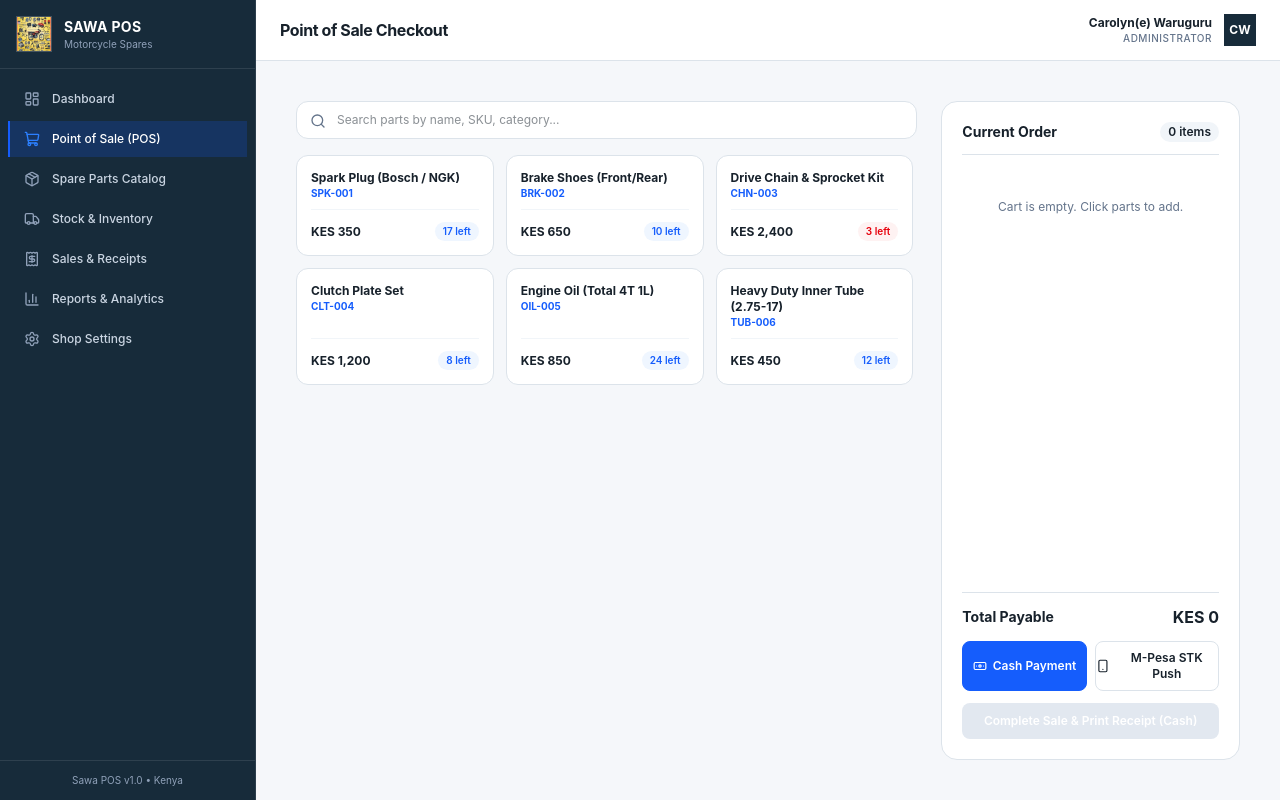
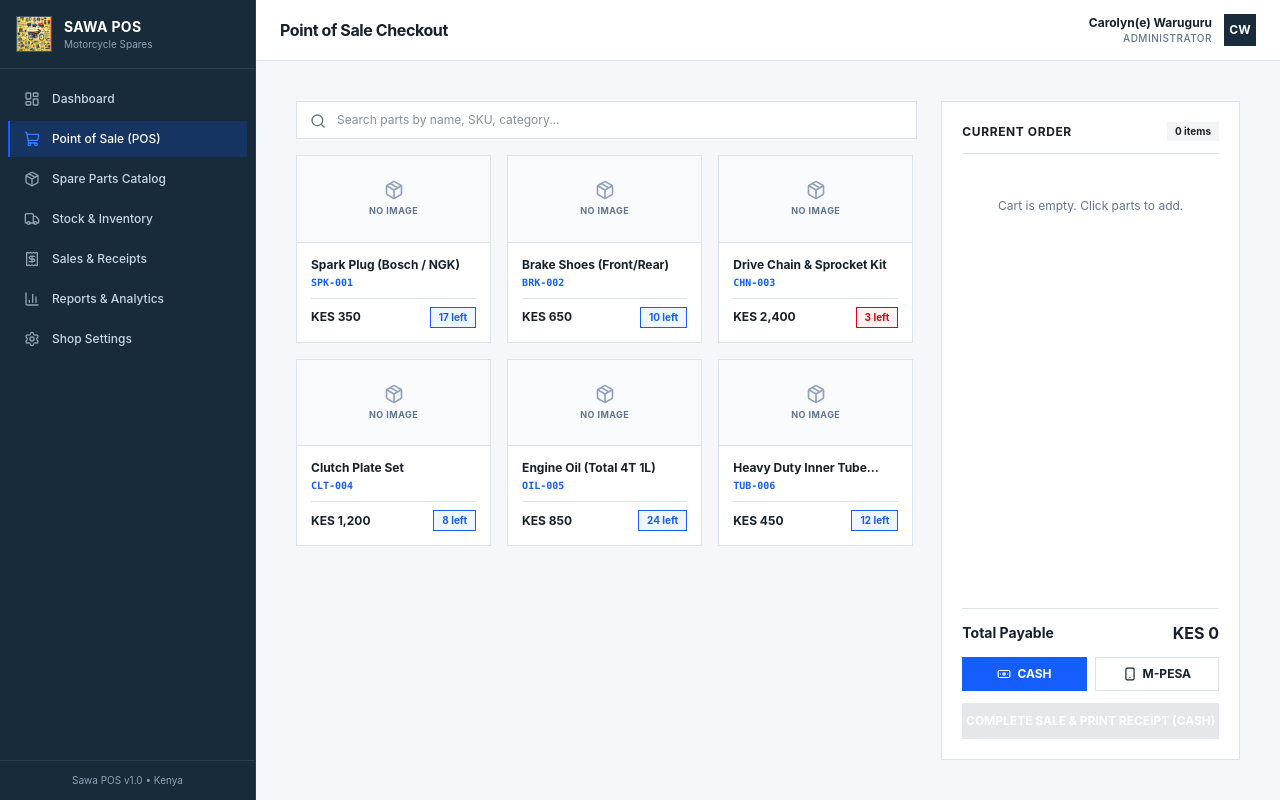
Before and after one commit to TimTechLabs/sawa-pos, a React (Vite) app in the folder frontend/: page / in a window 1280 px wide. Both pictures are taken after a click on the button "Point of Sale (POS)". Built offline with nearby package versions, Linux system fonts and the light colour scheme.

Commit message:
Fix modal border styling, image padding, and update POS product card layout

```diff
--- a/frontend/src/pages/POSView.jsx
+++ b/frontend/src/pages/POSView.jsx
@@ -1,5 +1,5 @@
 import React, { useState, useEffect } from 'react';
-import { ShoppingCart, Trash2, Printer, Search, Smartphone, Banknote, CheckCircle } from 'lucide-react';
+import { ShoppingCart, Trash2, Printer, Search, Smartphone, Banknote, Package } from 'lucide-react';
 import { getProducts, updateProductStock } from '../utils/productService';
 
 const API_BASE_URL = window.location.hostname === 'localhost'
@@ -68,7 +68,7 @@ export default function POSView({ globalSearch = '' }) {
   const finalizeTransaction = (methodLabel, referenceNo) => {
     const receiptNo = `SAWA-${Math.floor(100000 + Math.random() * 900000)}`;
 
-    // Fixed: Using local device time instead of UTC to avoid time offset
+    // Using local device time instead of UTC to avoid time offset
     const now = new Date();
     const dateFormatted = `${now.getFullYear()}-${String(now.getMonth() + 1).padStart(2, '0')}-${String(now.getDate()).padStart(2, '0')} ${String(now.getHours()).padStart(2, '0')}:${String(now.getMinutes()).padStart(2, '0')}`;
 
@@ -172,26 +172,41 @@ export default function POSView({ globalSearch = '' }) {
             placeholder="Search parts by name, SKU, category..."
             value={searchQuery}
             onChange={(e) => setSearchQuery(e.target.value)}
-            className="w-full bg-white border border-[#DCE3EA] pl-10 pr-4 py-2.5 text-xs text-[#17212B] focus:outline-none focus:border-blue-600 rounded-xl"
+            className="w-full bg-white border border-[#DCE3EA] pl-10 pr-4 py-2.5 text-xs text-[#17212B] focus:outline-none focus:border-black"
           />
         </div>
 
-        <div className="grid grid-cols-1 sm:grid-cols-2 md:grid-cols-3 gap-3 overflow-y-auto pr-1">
+        <div className="grid grid-cols-1 sm:grid-cols-2 md:grid-cols-3 gap-4 overflow-y-auto pr-1">
           {filteredProducts.map((product) => (
             <div
               key={product.sku}
               onClick={() => addToCart(product)}
-              className="bg-white border border-[#DCE3EA] p-3.5 rounded-xl cursor-pointer hover:border-blue-600 transition-colors flex flex-col justify-between"
+              className="bg-white border border-[#DCE3EA] cursor-pointer hover:border-black transition-colors flex flex-col justify-between"
             >
-              <div>
-                <h4 className="font-bold text-xs text-[#17212B]">{product.name}</h4>
-                <p className="text-[10px] text-blue-600 uppercase font-bold">{product.sku}</p>
+              {/* Product Image Container (Compact auto-sizing with no empty fixed-height gap) */}
+              <div className="w-full bg-[#F9FAFB] border-b border-[#DCE3EA] flex items-center justify-center p-3">
+                {product.image ? (
+                  <img src={product.image} alt={product.name} className="max-h-24 w-auto object-contain" />
+                ) : (
+                  <div className="flex flex-col items-center justify-center text-slate-400 py-3 space-y-1">
+                    <Package className="w-5 h-5 text-slate-400" />
+                    <span className="text-[9px] font-bold uppercase tracking-wider text-slate-500">NO IMAGE</span>
+                  </div>
+                )}
               </div>
-              <div className="flex items-center justify-between pt-3 mt-2 border-t border-slate-100">
-                <span className="font-bold text-xs text-[#17212B]">KES {product.price.toLocaleString()}</span>
-                <span className={`text-[10px] px-2 py-0.5 rounded-full font-semibold ${product.stock <= 5 ? 'text-red-600 bg-red-50' : 'text-blue-600 bg-blue-50'}`}>
-                  {product.stock} left
-                </span>
+
+              {/* Product Info & Pricing Bottom Section */}
+              <div className="p-3.5 flex flex-col justify-between bg-white space-y-2">
+                <div>
+                  <h4 className="font-bold text-xs text-[#17212B] line-clamp-1">{product.name}</h4>
+                  <p className="text-[10px] text-blue-600 uppercase font-mono font-bold mt-0.5">{product.sku}</p>
+                </div>
+                <div className="flex items-center justify-between pt-2 border-t border-[#DCE3EA]">
+                  <span className="font-bold text-xs text-[#17212B]">KES {product.price.toLocaleString()}</span>
+                  <span className={`text-[10px] px-2 py-0.5 font-bold border ${product.stock <= 5 ? 'border-red-600 text-red-600 bg-red-50' : 'border-blue-600 text-blue-600 bg-blue-50'}`}>
+                    {product.stock} left
+                  </span>
+                </div>
               </div>
             </div>
           ))}
@@ -199,11 +214,11 @@ export default function POSView({ globalSearch = '' }) {
       </div>
 
       {/* Cart & Checkout Panel */}
-      <div className="bg-white border border-[#DCE3EA] p-4 sm:p-5 rounded-2xl flex flex-col justify-between space-y-4">
+      <div className="bg-white border border-[#DCE3EA] p-4 sm:p-5 flex flex-col justify-between space-y-4">
         <div>
           <div className="flex items-center justify-between border-b border-[#DCE3EA] pb-3">
-            <h3 className="font-bold text-sm text-[#17212B]">Current Order</h3>
-            <span className="text-xs bg-slate-100 text-[#17212B] px-2 py-0.5 rounded-full font-semibold">
+            <h3 className="font-bold text-xs uppercase tracking-wider text-[#17212B]">Current Order</h3>
+            <span className="text-[10px] bg-[#F3F4F6] text-[#17212B] px-2 py-0.5 font-bold">
               {cart.reduce((sum, item) => sum + item.qty, 0)} items
             </span>
           </div>
@@ -213,7 +228,7 @@ export default function POSView({ globalSearch = '' }) {
               <p className="text-xs text-[#64748B] text-center py-8">Cart is empty. Click parts to add.</p>
             ) : (
               cart.map((item) => (
-                <div key={item.sku} className="flex items-center justify-between p-2 bg-slate-50 border border-[#DCE3EA] rounded-lg">
+                <div key={item.sku} className="flex items-center justify-between p-2 bg-[#F9FAFB] border border-[#DCE3EA]">
                   <div>
                     <div className="text-xs font-bold text-[#17212B]">{item.name}</div>
                     <div className="text-[10px] text-[#64748B]">
@@ -241,31 +256,31 @@ export default function POSView({ globalSearch = '' }) {
           <div className="grid grid-cols-2 gap-2">
             <button
               onClick={() => setPaymentMethod('cash')}
-              className={`py-2 text-xs font-semibold rounded-lg flex items-center justify-center gap-1.5 border ${
+              className={`py-2 text-xs font-bold uppercase flex items-center justify-center gap-1.5 border ${
                 paymentMethod === 'cash'
                   ? 'bg-blue-600 text-white border-blue-600'
-                  : 'bg-white text-[#17212B] border-[#DCE3EA] hover:bg-slate-50'
+                  : 'bg-white text-[#17212B] border-[#DCE3EA] hover:bg-[#F3F4F6]'
               }`}
             >
               <Banknote className="w-3.5 h-3.5" />
-              <span>Cash Payment</span>
+              <span>Cash</span>
             </button>
             <button
               onClick={() => setPaymentMethod('mpesa')}
-              className={`py-2 text-xs font-semibold rounded-lg flex items-center justify-center gap-1.5 border ${
+              className={`py-2 text-xs font-bold uppercase flex items-center justify-center gap-1.5 border ${
                 paymentMethod === 'mpesa'
                   ? 'bg-emerald-600 text-white border-emerald-600'
-                  : 'bg-white text-[#17212B] border-[#DCE3EA] hover:bg-slate-50'
+                  : 'bg-white text-[#17212B] border-[#DCE3EA] hover:bg-[#F3F4F6]'
               }`}
             >
               <Smartphone className="w-3.5 h-3.5" />
-              <span>M-Pesa STK Push</span>
+              <span>M-Pesa</span>
             </button>
           </div>
 
           {paymentMethod === 'mpesa' && (
-            <div className="p-3 bg-emerald-50/50 border border-emerald-200 rounded-lg space-y-2">
-              <label className="block text-[10px] font-bold text-[#17212B]">M-Pesa Phone Number</label>
+            <div className="p-3 bg-emerald-50/50 border border-emerald-200 space-y-2">
+              <label className="block text-[10px] font-bold text-[#17212B] uppercase">M-Pesa Phone Number</label>
               <input
                 type="tel"
                 value={phone}
@@ -277,7 +292,7 @@ export default function POSView({ globalSearch = '' }) {
                   setPhone(input);
                 }}
                 placeholder="e.g. 0712345678 or 0112345678"
-                className="w-full bg-white border border-[#DCE3EA] px-3 py-1.5 text-xs text-[#17212B] rounded focus:outline-none focus:border-emerald-600"
+                className="w-full bg-white border border-[#DCE3EA] px-3 py-1.5 text-xs text-[#17212B] focus:outline-none focus:border-emerald-600"
               />
             </div>
           )}
@@ -286,7 +301,7 @@ export default function POSView({ globalSearch = '' }) {
             <button
               disabled={cart.length === 0}
               onClick={handleCashCheckout}
-              className="w-full bg-blue-600 hover:bg-blue-700 disabled:bg-slate-200 text-white py-2.5 font-semibold text-xs rounded-lg transition-colors"
+              className="w-full bg-blue-600 hover:bg-blue-700 disabled:bg-[#E5E7EB] text-white py-2.5 font-bold text-xs uppercase transition-colors"
             >
               Complete Sale & Print Receipt (Cash)
             </button>
@@ -294,7 +309,7 @@ export default function POSView({ globalSearch = '' }) {
             <button
               disabled={cart.length === 0 || waitingForPayment}
               onClick={handleMpesaSTKPush}
-              className="w-full bg-emerald-600 hover:bg-emerald-700 disabled:bg-slate-200 text-white py-2.5 font-semibold text-xs rounded-lg transition-colors"
+              className="w-full bg-emerald-600 hover:bg-emerald-700 disabled:bg-[#E5E7EB] text-white py-2.5 font-bold text-xs uppercase transition-colors"
             >
               {waitingForPayment ? "Sending STK Push..." : "Send M-Pesa STK Push Prompt"}
             </button>
@@ -303,8 +318,8 @@ export default function POSView({ globalSearch = '' }) {
       </div>
 
       {receiptData && (
-        <div className="fixed inset-0 bg-black/60 backdrop-blur-sm flex items-center justify-center p-4 z-50">
-          <div id="printable-receipt" className="bg-white border border-[#DCE3EA] w-full max-w-sm p-6 space-y-4 text-xs mx-auto rounded-xl shadow-xl">
+        <div className="fixed inset-0 bg-black/50 flex items-center justify-center p-4 z-50">
+          <div id="printable-receipt" className="bg-white border border-[#DCE3EA] w-full max-w-sm p-6 space-y-4 text-xs mx-auto">
             <div className="text-center space-y-1 border-b border-dashed border-[#DCE3EA] pb-3">
               <h3 className="font-bold text-sm text-[#17212B]">SAWA MOTORCYCLE SPARES</h3>
               <p className="text-[10px] text-[#64748B]">Kitale P.O. Box 30200</p>
@@ -342,14 +357,14 @@ export default function POSView({ globalSearch = '' }) {
               <button
                 type="button"
                 onClick={() => window.print()}
-                className="flex-1 bg-blue-600 hover:bg-blue-700 text-white py-2.5 font-semibold rounded-lg flex items-center justify-center gap-1"
+                className="flex-1 bg-blue-600 hover:bg-blue-700 text-white py-2.5 font-bold uppercase text-xs flex items-center justify-center gap-1"
               >
                 <Printer className="w-3.5 h-3.5" /> Print Receipt
               </button>
               <button
                 type="button"
                 onClick={startNewSale}
-                className="flex-1 border border-[#DCE3EA] bg-white hover:bg-slate-50 text-[#17212B] py-2.5 font-semibold rounded-lg"
+                className="flex-1 border border-[#DCE3EA] bg-white hover:bg-[#F3F4F6] text-[#17212B] py-2.5 font-bold uppercase text-xs"
               >
                 New Sale
               </button>
```
Also changed, not shown: frontend/src/pages/DashboardView.jsx (+27 -3 lines), frontend/src/pages/InventoryView.jsx (+46 -13 lines).
